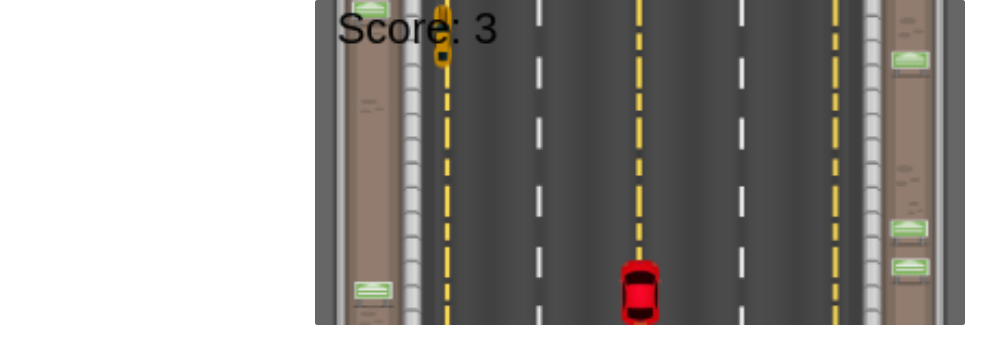
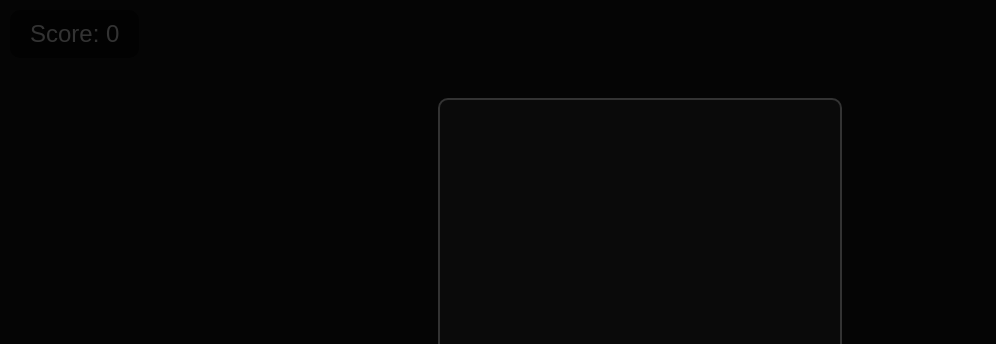
Before and after one commit to DEVPRESSSS/CS2O-THESISGAME, a plain HTML site: page Index.html in a window 1280 px wide. Shown: the top 344 px of the page, without its empty margins (0-996 px from the left). Drawn offline with Linux system fonts and the light colour scheme.

Commit message:
Fix the UI, Added Start Screen and End Screen

```diff
--- a/Index.html
+++ b/Index.html
@@ -5,15 +5,24 @@
     <meta name="viewport" content="width=device-width, initial-scale=1.0">
     <title>Kamote Rider</title>
 
-    <link rel="Stylesheet" href="kamoterider.css">
+    <link rel="stylesheet" href="kamoterider.css">
 </head>
 <body>
 
+    <div id="startScreen">
+        <h1>🚘 Kamote Rider</h1>
+        <button id="startButton">Start Game</button>
+    </div>
+
     <div class="wrapper">
-        <!-- Game Canvas -->
-        <canvas id="gameCanvas" >
-        </canvas>
+        <div id="scoreBox">Score: <span id="score">0</span></div>
+        <canvas id="gameCanvas"></canvas>
+    </div>
 
+    <div id="gameOverScreen">
+        <h2>Game Over!</h2>
+        <p>Your Score: <span id="finalScore">0</span></p>
+        <button id="restartButton">Restart</button>
     </div>
 
     <script src="kamoterider.js"></script>
--- a/kamoterider.css
+++ b/kamoterider.css
@@ -1,16 +1,96 @@
-*{
+body {
+    font-family: Arial, sans-serif;
+    background: #1a1a1a;
+    color: white;
+    text-align: center;
     margin: 0;
-    padding: 0;
-    box-sizing: border-box;
+    overflow: hidden;
 }
 
-body{
-    text-align: center;
+/* Start screen */
+#startScreen {
+    position: absolute;
+    width: 100%;
+    height: 100vh;
+    background: rgba(0, 0, 0, 0.8);
+    display: flex;
+    flex-direction: column;
+    justify-content: center;
+    align-items: center;
+    z-index: 1000;
 }
 
-#gameCanvas {
-    background-color: gray;
-    width: 650px;
-    height: 100%;
-    border-radius: 3px;
+#startScreen h1 {
+    font-size: 3rem;
+    margin-bottom: 20px;
 }
+
+#startButton {
+    padding: 15px 30px;
+    font-size: 1.5rem;
+    background: orange;
+    border: none;
+    border-radius: 10px;
+    cursor: pointer;
+    transition: 0.3s;
+}
+
+#startButton:hover {
+    background: darkorange;
+}
+
+/* Score box */
+#scoreBox {
+    position: absolute;
+    top: 10px;
+    left: 10px;
+    background: rgba(0, 0, 0, 0.7);
+    padding: 10px 20px;
+    font-size: 1.5rem;
+    border-radius: 10px;
+}
+
+/* Canvas */
+.wrapper {
+    position: relative;
+    display: flex;
+    justify-content: center;
+    align-items: center;
+    height: 100vh;
+}
+
+canvas {
+    background: #333;
+    border: 2px solid white;
+    border-radius: 10px;
+}
+
+/* Game Over screen */
+#gameOverScreen {
+    position: absolute;
+    top: 50%;
+    left: 50%;
+    transform: translate(-50%, -50%);
+    background: rgba(0, 0, 0, 0.8);
+    padding: 20px;
+    border-radius: 10px;
+    display: none;
+}
+
+#gameOverScreen h2 {
+    font-size: 2rem;
+    margin-bottom: 10px;
+}
+
+#restartButton {
+    padding: 10px 20px;
+    font-size: 1.2rem;
+    background: red;
+    border: none;
+    cursor: pointer;
+    transition: 0.3s;
+}
+
+#restartButton:hover {
+    background: darkred;
+}
--- a/kamoterider.js
+++ b/kamoterider.js
@@ -1,139 +1,126 @@
 // Get the canvas element
 const canvas = document.getElementById('gameCanvas');
-
-// Get the canvas context
 const ctx = canvas.getContext('2d');
 
-// Set the car x position
+canvas.width = 400;
+canvas.height = 600;
+
+// Game variables
 let carX = canvas.width / 2 - 10;
+let carY = canvas.height - 50;
+let carWidth = 30;
+let carHeight = 50;
+let carSpeed = 3;
 
-// Set the car y position
-let carY = canvas.height - 30;
+let enemyCarX = Math.random() * (canvas.width - carWidth);
+let enemyCarY = -50;
+let enemyCarWidth = carWidth;
+let enemyCarHeight = carHeight;
+let enemyCarSpeed = 2;
 
-// Car height
-let carHeight = 30;
+let keys = {};
+let score = 0;
+let gameActive = false;
 
-// Car width
-let carWidth = 20;
-
-// Car speed
-let carSpeed = 2;
-
-// Enemy Car Speed
-let enemyCarSpeed = 0.9;
-
-// Load road image
+// Load images
 const road = new Image();
 road.src = "images/road.png";
 
-// Load car image
 const car = new Image();
 car.src = "images/Car1.png";
 
-// Draw road function
+const enemyCar = new Image();
+enemyCar.src = "images/EnemyCar.png";
+
+// UI Elements
+const startScreen = document.getElementById("startScreen");
+const startButton = document.getElementById("startButton");
+const scoreBox = document.getElementById("scoreBox");
+const scoreDisplay = document.getElementById("score");
+const gameOverScreen = document.getElementById("gameOverScreen");
+const finalScore = document.getElementById("finalScore");
+const restartButton = document.getElementById("restartButton");
+
+// Draw functions
 function drawRoad() {
     ctx.drawImage(road, 0, 0, canvas.width, canvas.height);
 }
 
-// Draw car function
 function drawCar() {
     ctx.drawImage(car, carX, carY, carWidth, carHeight);
 }
 
-// Enemy car dimensions should match the main car
-let enemy_carWidth = 20;  // Match the width of Car1
-let enemy_carHeight = 30;  // Match the height of Car1
-
-// Enemy car's initial x position (centered on the road)
-let enemyCarX = canvas.width / 2 - enemy_carWidth / 2;
-
-// Enemy car's initial y position
-let enemyCarY = canvas.height - 150;
-
-// Load enemy car image
-const enemyCar = new Image();
-enemyCar.src = "images/EnemyCar.png";
-
-// Draw the enemy car function
 function drawEnemyCar() {
-    ctx.drawImage(enemyCar, enemyCarX, enemyCarY, enemy_carWidth, enemy_carHeight);
+    ctx.drawImage(enemyCar, enemyCarX, enemyCarY, enemyCarWidth, enemyCarHeight);
 }
 
-// Track which keys are pressed
-let keys = {};
-
-// Event listeners for keydown and keyup
-window.addEventListener('keydown', function(e) {
-    keys[e.key] = true;
-});
-
-window.addEventListener('keyup', function(e) {
-    keys[e.key] = false;
-});
-
-// Score tracking
-let score = 0;
-
-// Collision detection function
+// Collision detection
 function detectCollision() {
-    return carX < enemyCarX + enemy_carWidth &&
-           carX + carWidth > enemyCarX &&
-           carY < enemyCarY + enemy_carHeight &&
-           carY + carHeight > enemyCarY;
+    return (
+        carX < enemyCarX + enemyCarWidth &&
+        carX + carWidth > enemyCarX &&
+        carY < enemyCarY + enemyCarHeight &&
+        carY + carHeight > enemyCarY
+    );
 }
 
 // Animation loop
 function animate() {
-    // Clear the canvas
+    if (!gameActive) return;
+
     ctx.clearRect(0, 0, canvas.width, canvas.height);
+    drawRoad();
+    drawCar();
+    drawEnemyCar();
 
-    // Draw the road image
-    drawRoad();
+    // Move player
+    if (keys['w'] && carY > 0) carY -= carSpeed;
+    if (keys['s'] && carY < canvas.height - carHeight) carY += carSpeed;
+    if (keys['a'] && carX > 0) carX -= carSpeed;
+    if (keys['d'] && carX < canvas.width - carWidth) carX += carSpeed;
 
-    // Update player's car position based on keys pressed
-    if (keys['w'] && carY > 0) {
-        carY -= carSpeed;
-    }
-    if (keys['s'] && carY < canvas.height - carHeight) {
-        carY += carSpeed;
-    }
-    if (keys['a'] && carX > 0) {
-        carX -= carSpeed;
-    }
-    if (keys['d'] && carX < canvas.width - carWidth) {
-        carX += carSpeed;
+    // Move enemy car
+    enemyCarY += enemyCarSpeed;
+
+    // Reset enemy when it leaves the screen
+    if (enemyCarY > canvas.height) {
+        enemyCarY = -enemyCarHeight;
+        enemyCarX = Math.random() * (canvas.width - enemyCarWidth);
+        score++;
+        scoreDisplay.innerText = score;
     }
 
-    // Update enemy car position
-    enemyCarY += enemyCarSpeed;
-
-    // Reset enemy car position if it goes off screen (bottom of the canvas)
-    if (enemyCarY > canvas.height) {
-        enemyCarY = -enemy_carHeight; // Reset to above the screen
-        enemyCarX = Math.random() * (canvas.width - enemy_carWidth); // Randomize X position
-        score++; // Increase score when enemy car resets
+    // Collision detection
+    if (detectCollision()) {
+        gameOver();
     }
 
-    // Draw the enemy car
-    drawEnemyCar();
-
-    // Draw the player's car
-    drawCar();
-
-    // Check for collision
-    if (detectCollision()) {
-        alert('Game Over! Your score: ' + score);
-        document.location.reload();
-    }
-
-    // Draw the score
-    ctx.fillStyle = 'black';
-    ctx.font = '20px Arial';
-    ctx.fillText('Score: ' + score, 10, 20);
-
-    // Request the next frame
     requestAnimationFrame(animate);
 }
 
-// Start animation when images are loaded
-road.onload = car.onload = animate;
+// Game over function
+function gameOver() {
+    gameActive = false;
+    gameOverScreen.style.display = "block";
+    finalScore.innerText = score;
+}
+
+// Start game function
+function startGame() {
+    startScreen.style.display = "none";
+    gameOverScreen.style.display = "none";
+    score = 0;
+    scoreDisplay.innerText = score;
+    carX = canvas.width / 2 - carWidth / 2;
+    carY = canvas.height - 50;
+    enemyCarY = -enemyCarHeight;
+    gameActive = true;
+    animate();
+}
+
+// Event listeners
+startButton.addEventListener("click", startGame);
+restartButton.addEventListener("click", startGame);
+
+window.addEventListener("keydown", (e) => (keys[e.key] = true));
+window.addEventListener("keyup", (e) => (keys[e.key] = false));
```
